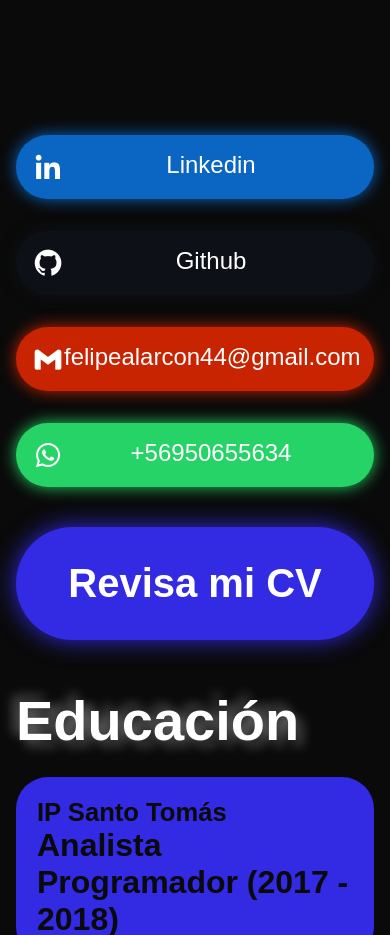
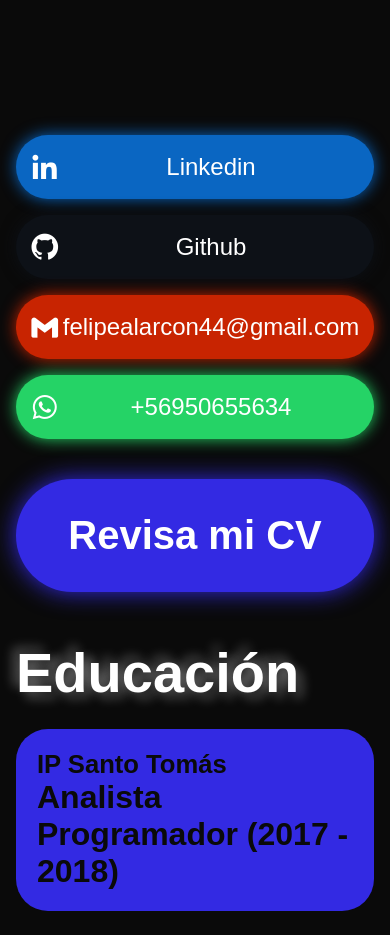
Before and after one commit to felipe1521/mi-portafolio, a Next.js app: page / in a window 390 px wide. Shown: the part 941-1876 px from the top of the page. Built offline with nearby package versions, Linux system fonts and the light colour scheme; a web font is replaced by a local one.

Commit message:
se corrige diseno responsivo

```diff
--- a/src/app/home/module.css
+++ b/src/app/home/module.css
@@ -39,7 +39,9 @@
 }
 
 .social-icons a {
-  display: inline-flex;
+  display: flex;
+  justify-content: space-between;
+  align-items: center;
   border-radius: 4rem;
   color: var(--primary-text-color);
   width: 100%;
@@ -106,7 +108,7 @@
     font-size: 2rem;
   }
   .social-icons a {
-    padding: 1rem 1rem;
+    padding: 1rem .8rem;
   }
   .social-icons a p {
     font-size: 1.5rem;
```
